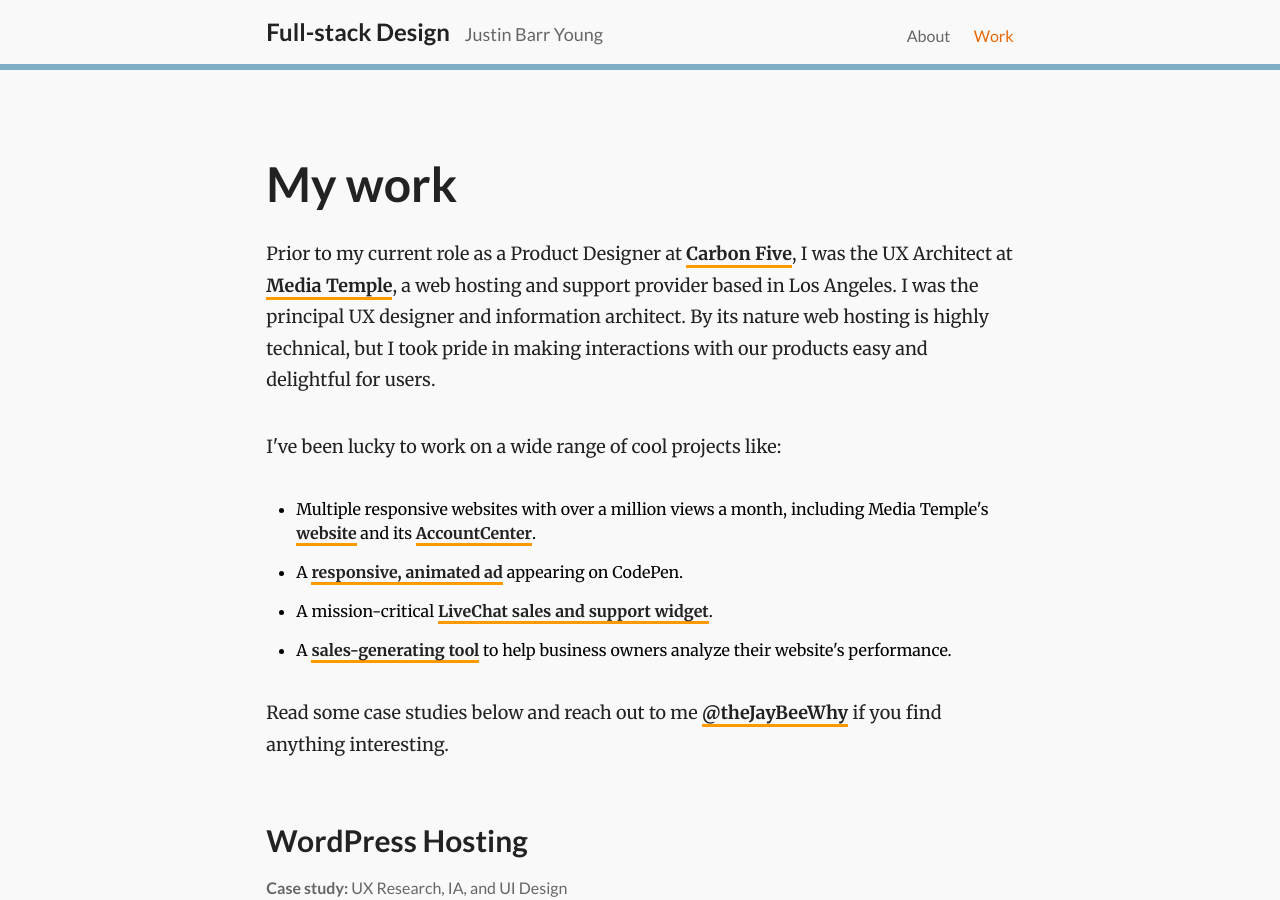
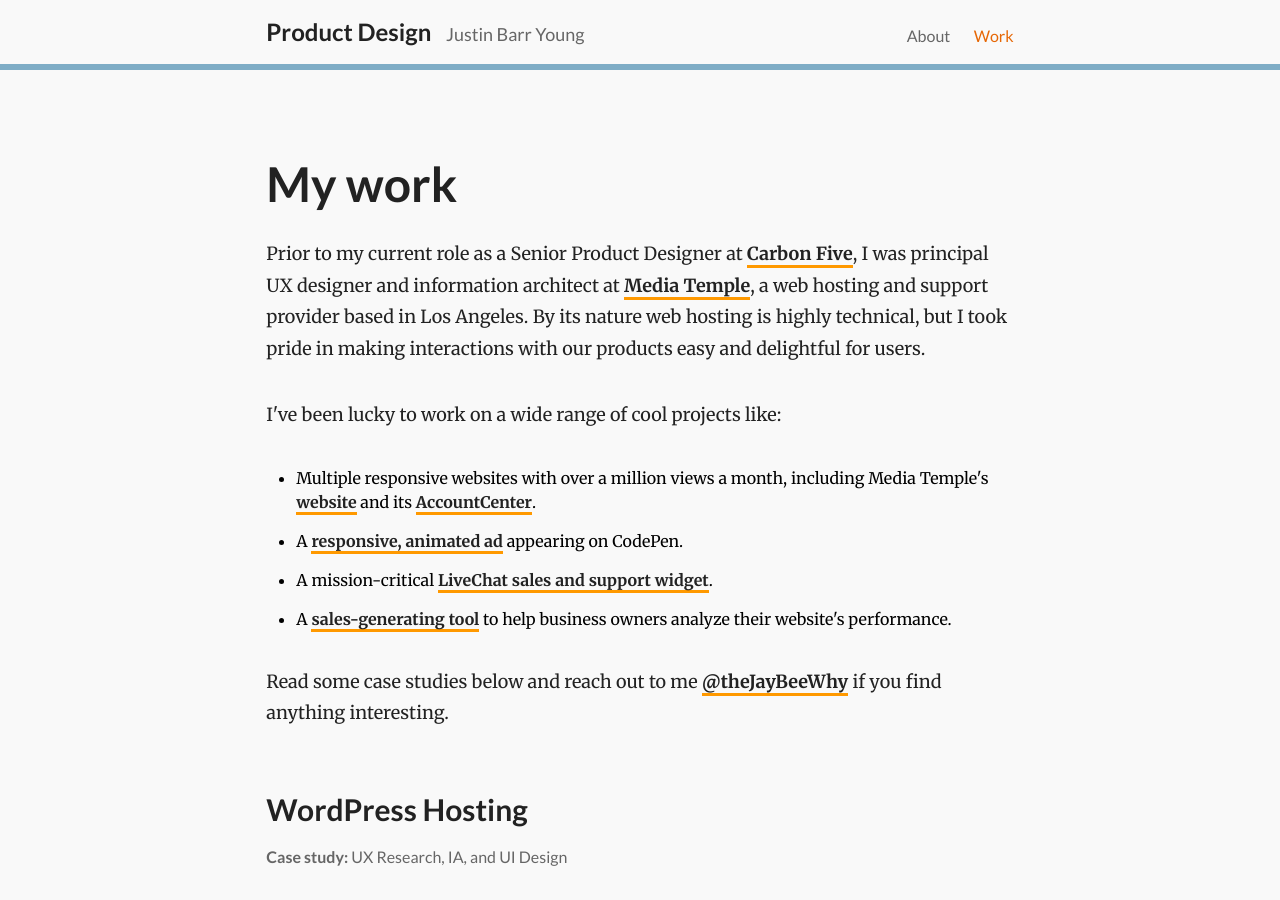
Before and after one commit to justinbyo/jbarr-v3, a Jekyll site: the page built from work/index.html, in a window 1280 px wide and 900 px high. Built offline with Jekyll 4.4.1, drawn with Linux system fonts in a browser that asks for light colours; nearby versions of some CDN libraries; some web fonts are replaced; Markdown is read by kramdown in place of the engine named in the settings.

Commit message:
Changed a bunch of wording to reflect Product Design, not full-stack

```diff
--- a/_includes/header-3.html
+++ b/_includes/header-3.html
@@ -3,7 +3,7 @@
 	<div class="strip">
 		<div class="wrapper  grid">
 			<div class="grid-col  span10  grid-col--nav  grid-col--nav--title">
-				<h1><a href="/" onclick="_gaq.push(['_trackEvent', 'blog--header-home-link', 'clicked'])">Full-stack Design <span>Justin Barr Young</span></a></h1>
+				<h1><a href="/" onclick="_gaq.push(['_trackEvent', 'blog--header-home-link', 'clicked'])">Product Design <span>Justin Barr Young</span></a></h1>
 			</div>
 			<div class="grid-col  span1  grid-col--nav  nav-link  nav-link--about">
 				<a href="/" class="">About</a>
--- a/_layouts/header-footer.html
+++ b/_layouts/header-footer.html
@@ -12,7 +12,7 @@
 
         <meta name="viewport" content="width=device-width, initial-scale=1">
 
-        <meta name="description" content="User experience and information architecture by Justin Barr Young, a designer and developer in Los Angeles.">
+        <meta name="description" content="Product design and UX by Justin Barr Young, a designer and developer in Los Angeles.">
 
         <meta property="og:image" content="http://jay-bee-why.com/img/linkedin.png" />
 		<meta property="og:title" content="{{ page.title }} | Justin Barr Young" />
--- a/work/index.html
+++ b/work/index.html
@@ -12,7 +12,12 @@
 			<div class="grid-col  span12">
 				<h1>My work</h1>
 
-				<p>Prior to my current role as a Product Designer at <a href="http://carbonfive.com" title="Carbon Five homepage">Carbon Five</a>, I was the UX Architect at <a href="http://mediatemple.net/">Media Temple</a>, a web hosting and support provider based in Los Angeles. I was the principal UX designer and information architect. By its nature web hosting is highly technical, but I took pride in making interactions with our products easy and delightful for users.</p>
+				<p>Prior to my current role as a Senior Product Designer at <a href="http://carbonfive.com" title="Carbon Five homepage">Carbon Five</a>,
+					I was principal UX designer and information architect at <a href="http://mediatemple.net/">Media Temple</a>,
+					a web hosting and support provider based in Los Angeles. By its
+					nature web hosting is highly technical, but I took pride in making
+					interactions with our products easy and delightful for users.
+				</p>
 				<p>I've been lucky to work on a wide range of cool projects like:
 
 					<ul>
```
Also changed, not shown: 4 other files.
